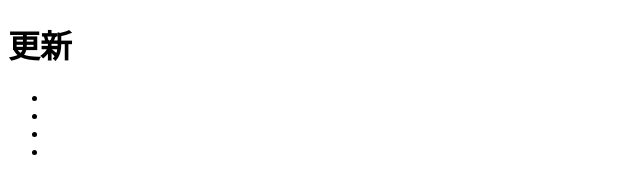
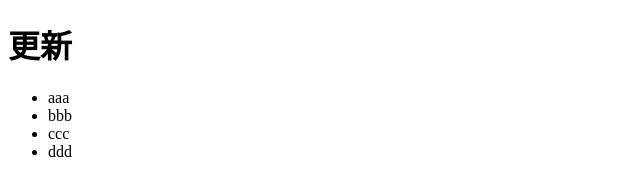
Before and after one commit to ueuchi/cv_58ki, a plain HTML site: page index.html in a window 1280 px wide. Shown: the whole page, without its empty margins (0-640 px from the left). Drawn offline with Linux system fonts and the light colour scheme.

Commit message:
Update index.html

```diff
--- a/index.html
+++ b/index.html
@@ -12,10 +12,10 @@
     </header>
     <main>
         <ul>
-            <li></li>
-            <li></li>
-            <li></li>
-            <li></li>
+            <li>aaa</li>
+            <li>bbb</li>
+            <li>ccc</li>
+            <li>ddd</li>
         </ul>
     </main>
 </body>
```
